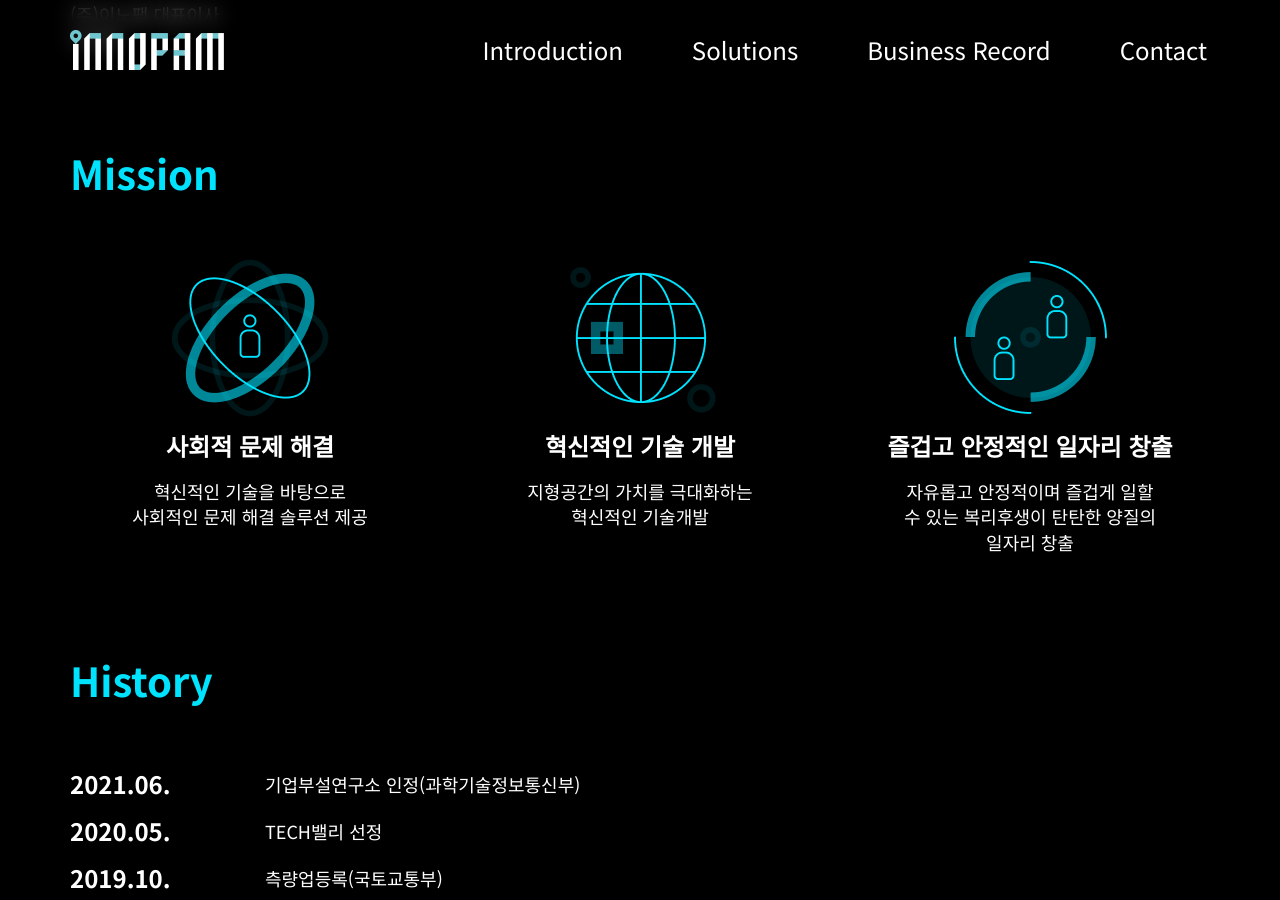
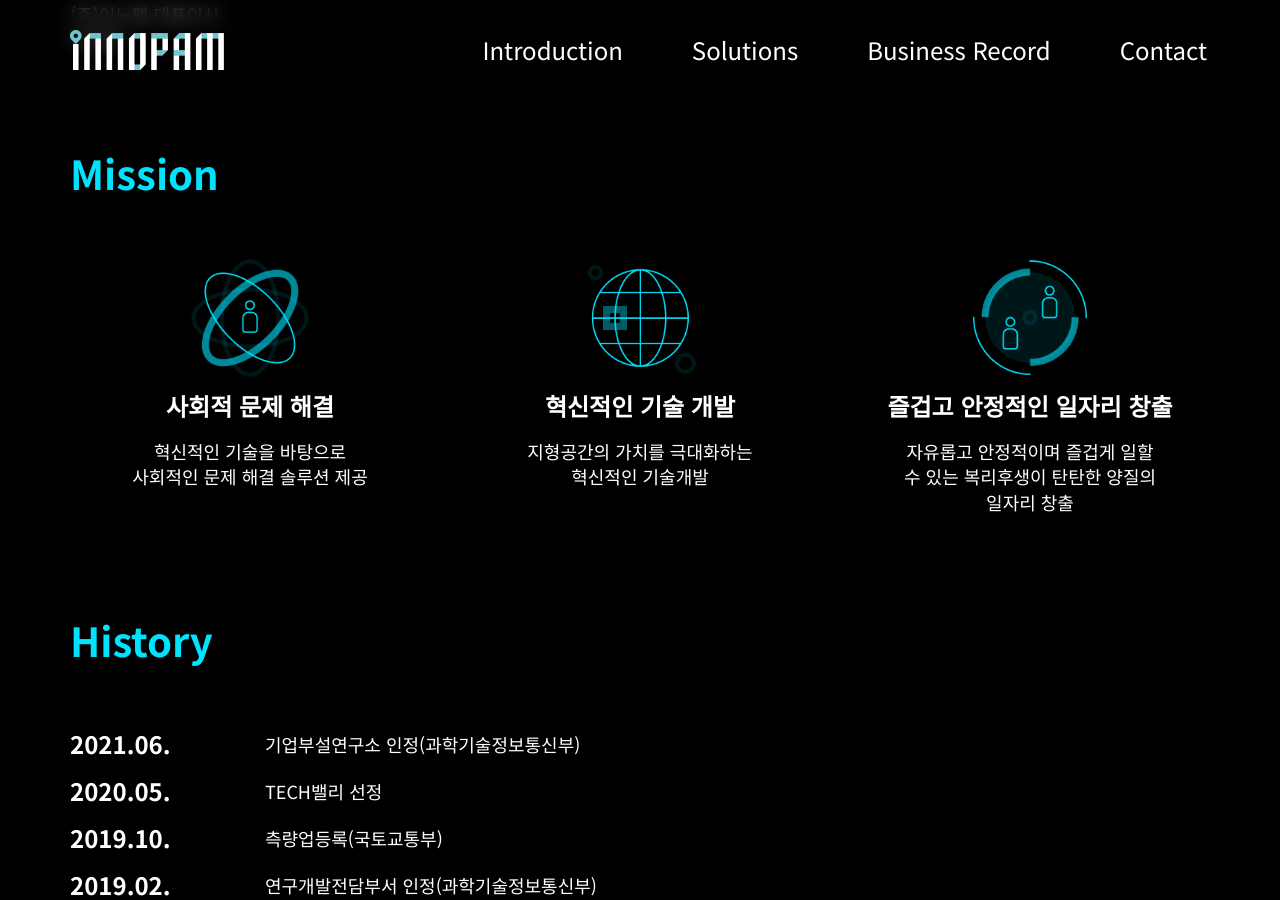
Before and after one commit to innopam/innopam.github.io, a Jekyll site: the page built from introduction.html, in a window 1280 px wide and 900 px high, scrolled down 796 px. Built offline with Jekyll 4.4.1, drawn with Linux system fonts in a browser that asks for light colours; some web fonts are replaced.

Commit message:
feat미션css수정

```diff
--- a/introduction.html
+++ b/introduction.html
@@ -25,7 +25,7 @@ nav: introduction
                 class="col-sm-4"
                 style="display: flex; flex-direction: column; align-items: center; text-align: center"
               >
-                <img src="/assets/img/introduction/atom.png" />
+                <img src="/assets/img/introduction/atom.png" style="width: 120px; height: 120px" />
                 <div style="font-size: 24px; font-weight: 700; margin-top: 15px">사회적 문제 해결</div>
                 <div style="font-size: 18px; font-weight: 500; margin-top: 20px; width: 260px">
                   혁신적인 기술을 바탕으로 사회적인 문제 해결 솔루션 제공
@@ -35,7 +35,7 @@ nav: introduction
                 class="col-sm-4"
                 style="display: flex; flex-direction: column; align-items: center; text-align: center"
               >
-                <img src="/assets/img/introduction/global.png" />
+                <img src="/assets/img/introduction/global.png" style="width: 120px; height: 120px" />
                 <div style="font-size: 24px; font-weight: 700; margin-top: 15px">혁신적인 기술 개발</div>
                 <div style="font-size: 18px; font-weight: 500; margin-top: 20px; width: 260px">
                   지형공간의 가치를 극대화하는 혁신적인 기술개발
@@ -45,7 +45,7 @@ nav: introduction
                 class="col-sm-4"
                 style="display: flex; flex-direction: column; align-items: center; text-align: center"
               >
-                <img src="/assets/img/introduction/team.png" />
+                <img src="/assets/img/introduction/team.png" style="width: 120px; height: 120px" />
                 <div style="font-size: 24px; font-weight: 700; margin-top: 15px">즐겁고 안정적인 일자리 창출</div>
                 <div style="font-size: 18px; font-weight: 500; margin-top: 20px; width: 260px">
                   자유롭고 안정적이며 즐겁게 일할 수 있는 복리후생이 탄탄한 양질의 일자리 창출
```
